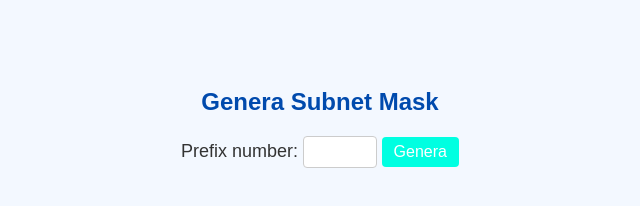
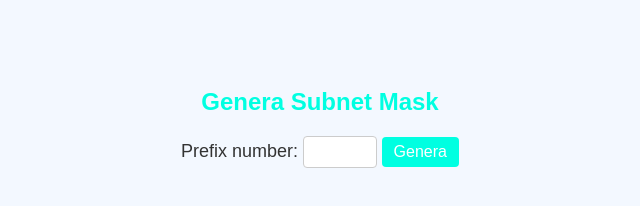
Before and after one commit to FornaroLeon/tps, a plain HTML site: page subnetmask.html in a window 1280 px wide. Shown: the whole page, without its empty margins (320-960 px from the left). Drawn offline with Linux system fonts and the light colour scheme.

Commit message:
Update subnetmask.html

```diff
--- a/subnetmask.html
+++ b/subnetmask.html
@@ -11,7 +11,7 @@
       padding-top: 60px;
     }
     h2 {
-      color: #004aad;
+      color: #00ffe1;
     }
     label {
       font-size: 18px;
```
